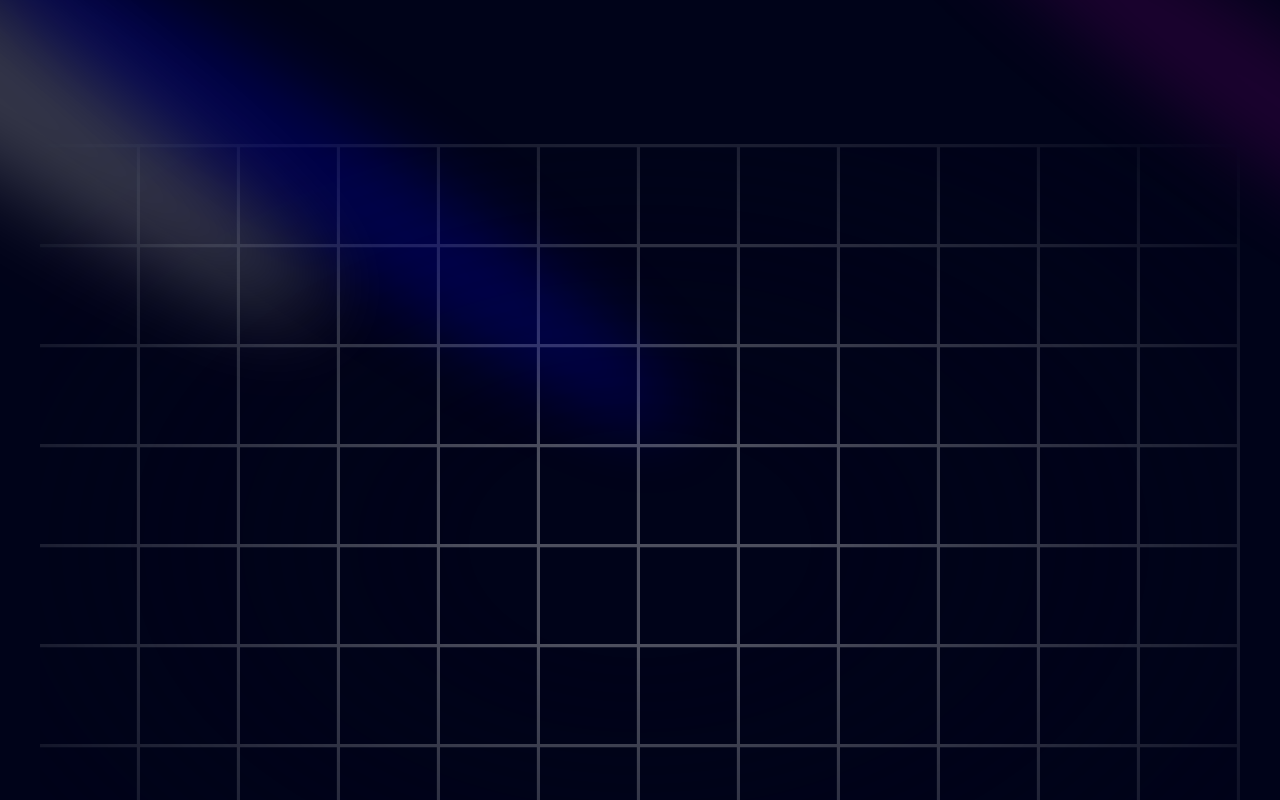
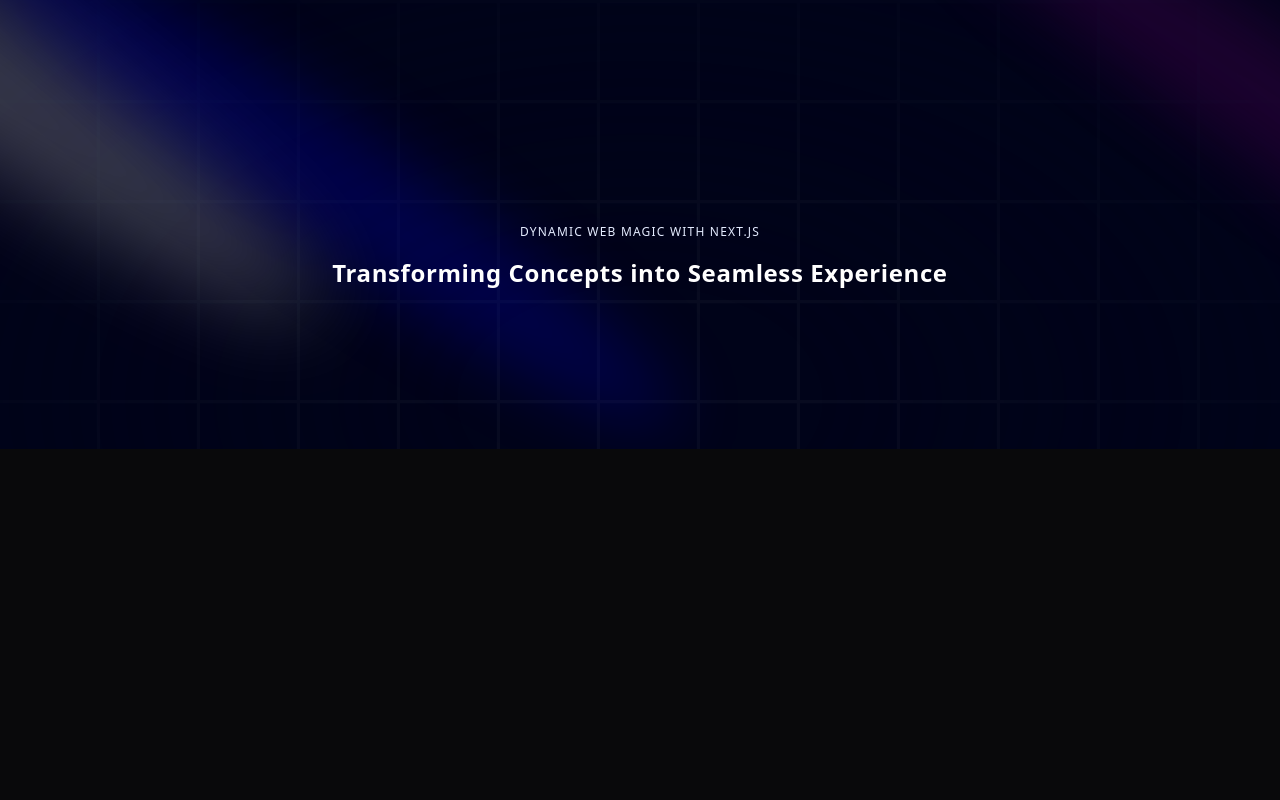
Before and after one commit to bittucse/jacob_portfolio, a Next.js app: page / in a window 1280 px wide. Shown: the top 800 px of the page. Built offline with nearby package versions, Linux system fonts and the light colour scheme.

Commit message:
add textGeneffect

```diff
--- a/components/Hero.tsx
+++ b/components/Hero.tsx
@@ -1,5 +1,6 @@
 import React from 'react'
 import { Spotlight } from './ui/Spotlight'
+import { TextGenerateEffect } from './ui/TextGenerateEffect'
 
 const Hero = () => {
   return (
@@ -10,12 +11,19 @@
         <Spotlight className=' top-28 left-80 h-[80vh] w-[50vw]' fill='blue' />
       </div>
 
-      <div className="h-screen w-full dark:bg-black-100 bg-white  dark:bg-grid-white/[0.3] bg-grid-black/[0.2] relative flex items-center justify-center">
+      <div className="h-screen w-full dark:bg-black-100 bg-white  dark:bg-grid-white/[0.03] bg-grid-black/[0.2] flex items-center justify-center absolute top-0 left-0">
       {/* Radial gradient for the container to give a faded look */}
       <div className="absolute pointer-events-none inset-0 flex items-center justify-center dark:bg-black-100 bg-white [mask-image:radial-gradient(ellipse_at_center,transparent_20%,black)]" />
     </div>
 
-
+    <div className=' flex justify-center relative my-20 z-10'>
+      <div className=' max-w-[89vw] flex flex-col items-center justify-center'>
+        <h2 className=' uppercase tracking-widest text-xs text-center text-blue-100 max-w-80'>
+          Dynamic Web Magic with Next.js
+        </h2>
+        <TextGenerateEffect className= ' text-center text-[40px] md:text-5xl lg:text-6xl' words='Transforming Concepts into Seamless Experience'/>
+      </div>
+    </div>
     </div>
   )
 }
--- /dev/null
+++ b/components/ui/TextGenerateEffect.tsx
@@ -0,0 +1,62 @@
+"use client";
+import { useEffect } from "react";
+import { motion, stagger, useAnimate } from "framer-motion";
+import { cn } from "@/utils/cn";
+
+export const TextGenerateEffect = ({
+  words,
+  className,
+  filter = true,
+  duration = 0.5,
+}: {
+  words: string;
+  className?: string;
+  filter?: boolean;
+  duration?: number;
+}) => {
+  const [scope, animate] = useAnimate();
+  let wordsArray = words.split(" ");
+  useEffect(() => {
+    animate(
+      "span",
+      {
+        opacity: 1,
+        filter: filter ? "blur(0px)" : "none",
+      },
+      {
+        duration: duration ? duration : 1,
+        delay: stagger(0.2),
+      }
+    );
+  }, [scope.current]);
+
+  const renderWords = () => {
+    return (
+      <motion.div ref={scope}>
+        {wordsArray.map((word, idx) => {
+          return (
+            <motion.span
+              key={word + idx}
+              className="dark:text-white text-black opacity-0"
+              style={{
+                filter: filter ? "blur(10px)" : "none",
+              }}
+            >
+              {word}{" "}
+            </motion.span>
+          );
+        })}
+      </motion.div>
+    );
+  };
+
+  return (
+    <div className={cn("font-bold", className)}>
+      <div className="mt-4">
+        <div className=" dark:text-white text-black text-2xl leading-snug tracking-wide">
+          {renderWords()}
+        </div>
+      </div>
+    </div>
+  );
+};
```
